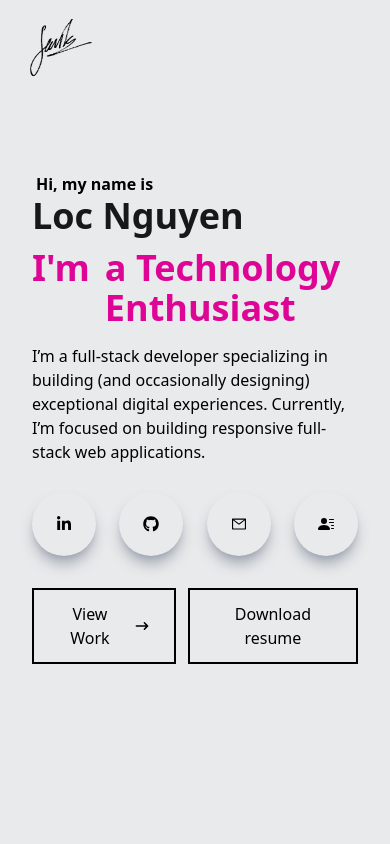
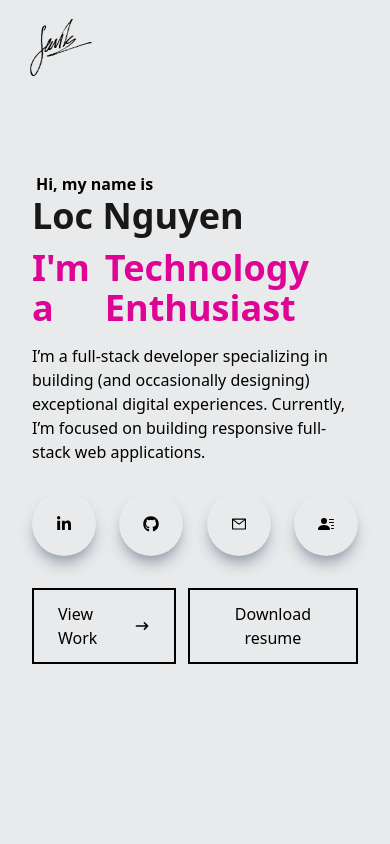
Before and after one commit to Jackson1611/portfolio-website, a React (Vite) app in the folder vite-project/: page / in a window 390 px wide. Shown: the top 844 px of the page. Built offline with nearby package versions, Linux system fonts and the light colour scheme.

Commit message:
fixed view work button

```diff
--- a/vite-project/src/components/Home.tsx
+++ b/vite-project/src/components/Home.tsx
@@ -5,6 +5,7 @@ import { AiOutlineMail } from "react-icons/ai";
 import { BsFillPersonLinesFill } from "react-icons/bs";
 import { FaGithub, FaLinkedinIn } from "react-icons/fa";
 import Jackson from "../assets/cv.pdf";
+import { Link } from "react-scroll";
 
 const Home: React.FC = () => {
   return (
@@ -16,14 +17,14 @@ const Home: React.FC = () => {
           Loc Nguyen
         </h1>
         <h2 className="flex text-4xl sm:text-7xl font-bold text-[#de0495]">
-          I'm
+          I'm a
           <TypeAnimation
             sequence={[
-              "a Developer",
+              "Developer",
               1000,
-              "a Coder",
+              "Coder",
               1500,
-              "a Technology Enthusiast",
+              "Technology Enthusiast",
               5000,
             ]}
             wrapper="div"
@@ -65,12 +66,20 @@ const Home: React.FC = () => {
         </div>
 
         <div className="flex mt-1">
-          <button className=" mr-3 text-black group border-2 border-black px-6 py-3 my-2 flex items-center hover:bg-pink-600 hover:border-pink-600">
+          <Link
+            activeClass="active"
+            to="portfolio"
+            spy={true}
+            smooth={true}
+            offset={-70}
+            duration={1500}
+            className=" mr-3 text-black group border-2 border-black px-6 py-3 my-2 flex items-center hover:bg-pink-600 hover:border-pink-600"
+          >
             View Work
             <span className="group-hover:rotate-90 duration-300">
               <HiArrowNarrowRight className="ml-3 " />
             </span>
-          </button>
+          </Link>
           <button className="text-black group border-2 border-black px-6 py-3 my-2 flex items-center hover:bg-pink-600 hover:border-pink-600">
             <a href={Jackson} download>
               Download resume
--- a/vite-project/src/components/Projects.tsx
+++ b/vite-project/src/components/Projects.tsx
@@ -3,10 +3,11 @@ import Python from "../assets/skills/python.png";
 import ProjectItem from "./ProjectItem";
 import Chat from "../assets/projects/chatapp.png";
 import Map from "../assets/projects/map.png";
-import Camp from "../assets/projects/camp.jpeg";
+import Camp from "../assets/projects/campp.png";
 import Reactapp from "../assets/projects/react.png";
 import Book from "../assets/projects/book.png";
 import SQL from "../assets/projects/sql.jpg";
+import inventory from "../assets/projects/inventory.png";
 
 const Projects = () => {
   return (
@@ -18,8 +19,8 @@ const Projects = () => {
         <p className="text-4xl font-bold inline border-b-4 border-pink-600 ">
           Portfolio
         </p>
-        <h2 className="py-4">What I&apos;ve Built</h2>
-        <div className="grid md:grid-cols-3 gap-8">
+        <h2 className="py-4">What I've Built</h2>
+        <div className="grid md:grid-cols-3 gap-8 justify-center place-items-center">
           <ProjectItem
             title="Chat app"
             backgroundImg={Chat}
@@ -56,6 +57,12 @@ const Projects = () => {
             projectUrl="https://github.com/Jackson1611/SQL-database-design"
             tech="SQL"
           />
+          <ProjectItem
+            title="Inventory control"
+            backgroundImg={inventory}
+            projectUrl="https://github.com/Jackson1611/secondhand-store"
+            tech="Spring Boot back-end & React TypeScript front-end "
+          />
         </div>
       </div>
     </div>
```
Also changed, not shown: vite-project/src/assets/projects/inventory.png (added), 1 other file (tests, documents, lock files or other folders).
